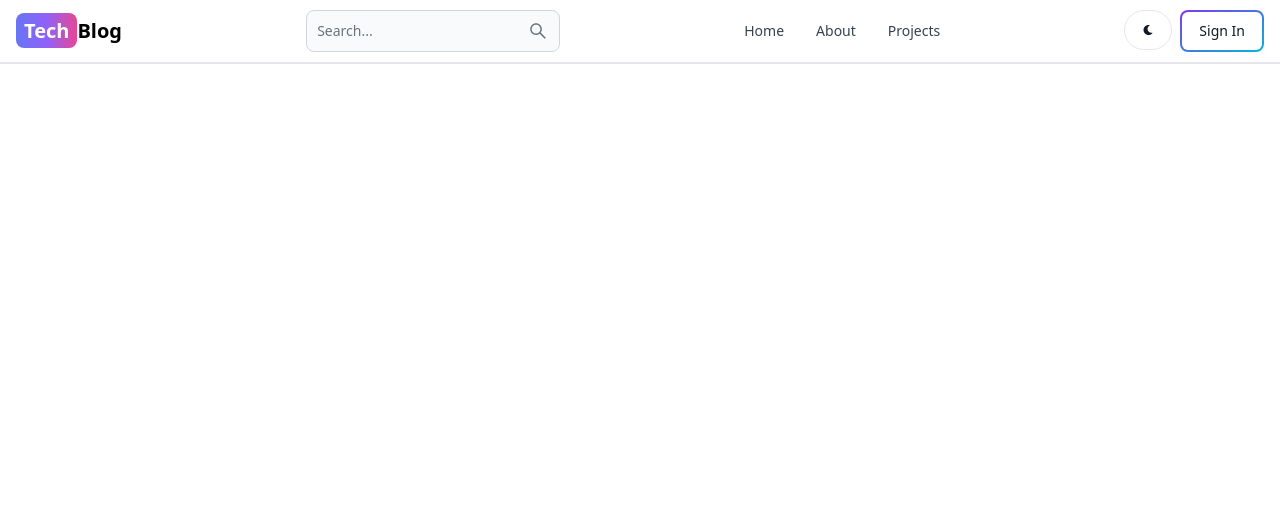
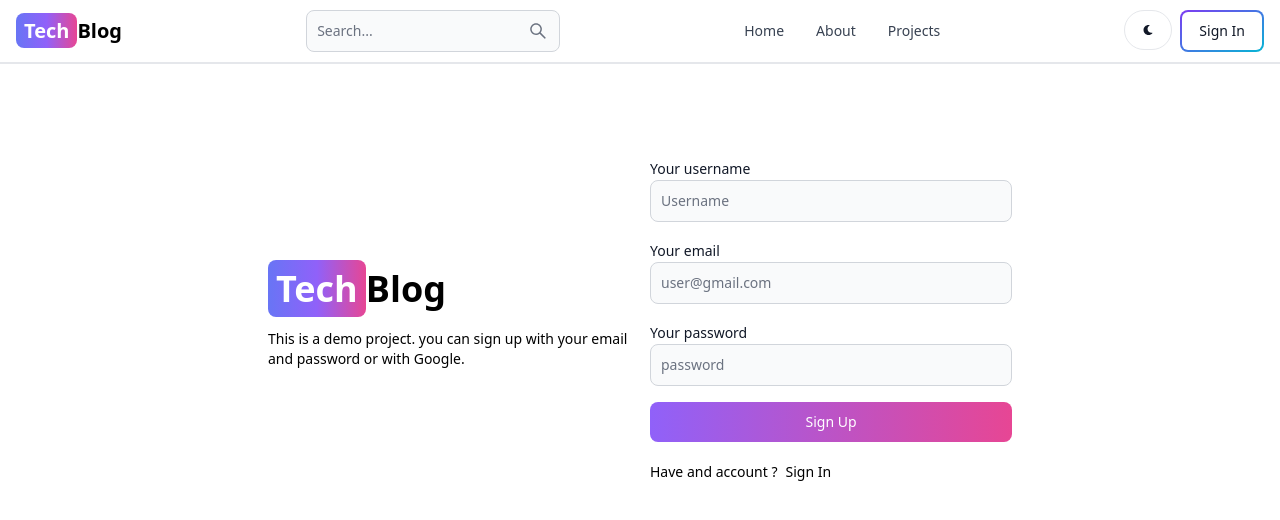
Before and after one commit to abhishekSonawane97/mern-blog, a React (Vite) app in the folder client/: page /sign-up in a window 1280 px wide. Shown: the top 520 px of the page. Built offline with nearby package versions, Linux system fonts and the light colour scheme.

Commit message:
create sign up page ui

```diff
--- a/client/src/pages/SignUp.jsx
+++ b/client/src/pages/SignUp.jsx
@@ -1,9 +1,50 @@
-import React from 'react'
+import { Button, Label, TextInput } from 'flowbite-react';
+import React from 'react';
+import { Link } from 'react-router-dom';
+
 
 const SignUp = () => {
   return (
-    <div>
+    <div className='min-h-screen mt-20'>
+      <div className="flex p-3 max-w-3xl mx-auto flex-col md:flex-row md:items-center gap-5">
+        {/* { left side  } */}
+        <div className="flex-1">
+          <Link to={'/'} className='font-bold dark:text-white text-4xl'>
+          <span className='px-2 py-1 bg-gradient-to-r from-indigo-500 via-purple-500 to-pink-500 rounded-lg text-white'>Tech</span>
+          Blog
+        </Link>
 
+        <p className='text-sm mt-5'>This is a demo project. you can sign up with your email and password or with Google.</p>
+        </div>
+        {/* { right side  } */}
+        <div className="flex-1">
+          <form className='flex flex-col gap-4'>
+            <div>
+              <Label value='Your username'  />
+              <TextInput
+                type='text' placeholder='Username' id='username'
+              />
+            </div>
+            <div>
+              <Label value='Your email'  />
+              <TextInput
+                type='text' placeholder='user@gmail.com' id='email'
+              />
+            </div>
+            <div>
+              <Label value='Your password'  />
+              <TextInput
+                type='text' placeholder='password' id='password'
+              />
+            </div>
+            <Button gradientDuoTone={'purpleToPink'} type='submit' >Sign Up</Button>
+          </form>
+          <div className="flex gap-2 text-sm mt-5">
+            <span>Have and account ?</span>
+            <Link to={'/sign-in'}> Sign In</Link>
+          </div>
+        </div>
+      </div>
     </div>
   )
 }
```
